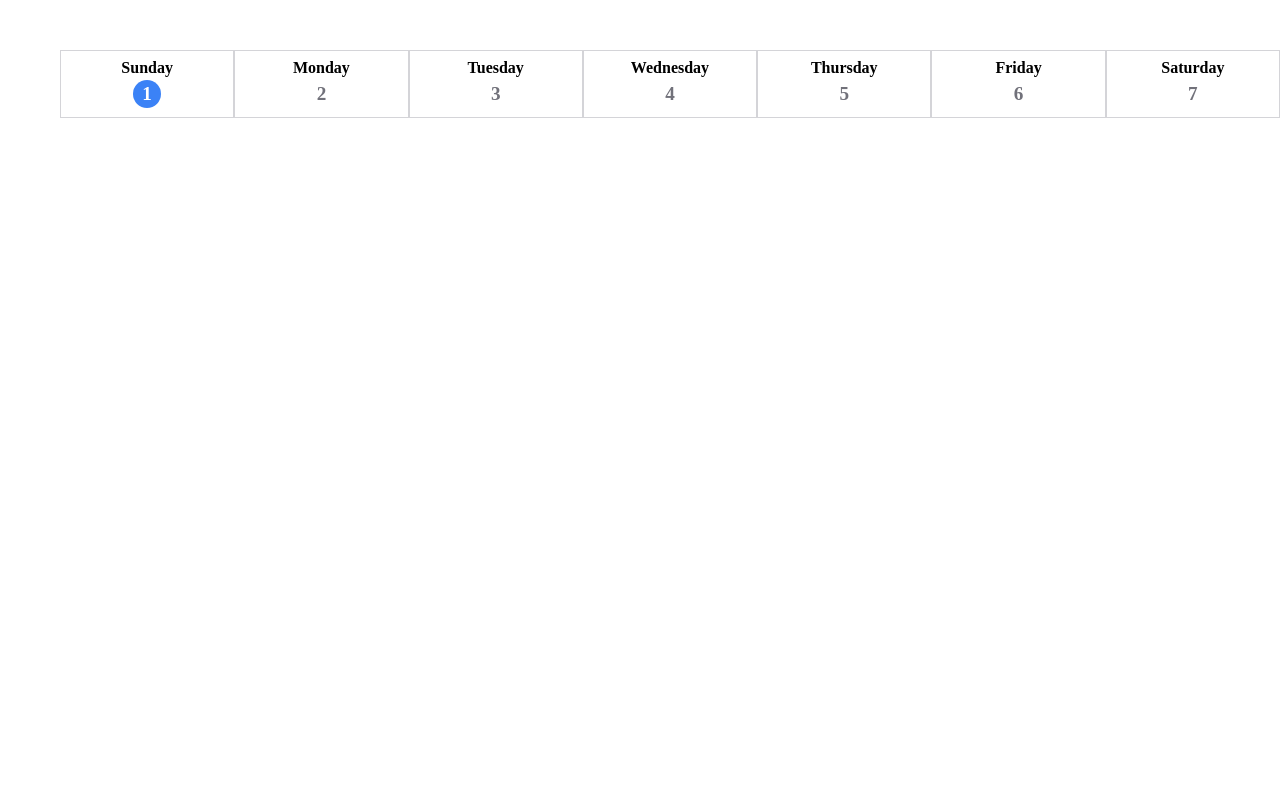
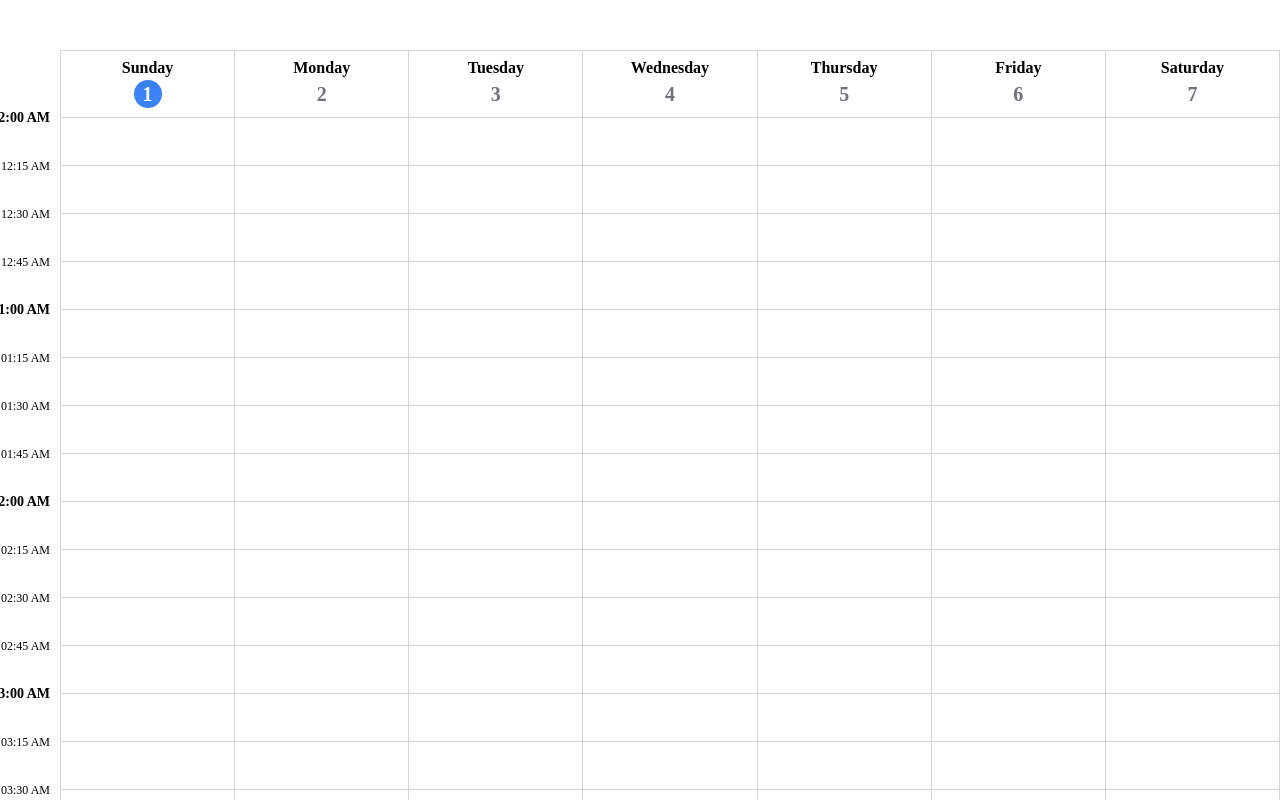
Before and after one commit to chidojiro/skedulo-test, a React (Vite) app: page / in a window 1280 px wide. Shown: the top 800 px of the page. Built offline with nearby package versions, Linux system fonts and the light colour scheme.

Commit message:
feat: basic calendar body

```diff
--- /dev/null
+++ b/src/packages/calendar/CalendarBody.scss
@@ -0,0 +1,30 @@
+.calendar-body {
+  &__row {
+    margin-left: var(--calendar-time-container-width);
+    display: flex;
+    position: relative;
+
+    .calendar-body__cell {
+      border: 1px solid var(--gray-300);
+      border-top: none;
+      flex: 1;
+
+      &:not(:last-of-type) {
+        border-right: none;
+      }
+    }
+  }
+
+  &__time-mark {
+    position: absolute;
+    top: 0;
+    left: -10px;
+    transform: translate(-100%, -50%);
+    font-size: 12px;
+
+    &--primary {
+      font-weight: bold;
+      font-size: 14px;
+    }
+  }
+}
--- /dev/null
+++ b/src/packages/calendar/CalendarBody.tsx
@@ -0,0 +1,54 @@
+import React from 'react';
+
+import { range } from 'lodash-es';
+
+import './CalendarBody.scss';
+import dayjs from 'dayjs';
+import { CALENDAR_ROW_HEIGHT } from './constants';
+import { useCalendarContext } from './CalendarProvider';
+import { CalendarCell } from './CalendarCell';
+import clsx from 'clsx';
+
+export type CalendarBodyProps = {
+  //
+};
+
+const TIME_GAP = 15; // In minutes
+
+const timeMarkCount = 24 * (60 / TIME_GAP);
+
+export const CalendarBody = ({}: CalendarBodyProps) => {
+  const { viewingWeek } = useCalendarContext();
+
+  return (
+    <div>
+      {range(timeMarkCount).map((timeOffset) => {
+        const timeMark = viewingWeek.minute(timeOffset * TIME_GAP);
+
+        return (
+          <div
+            key={timeOffset}
+            className="calendar-body__row"
+            style={{ height: CALENDAR_ROW_HEIGHT }}
+          >
+            <div
+              className={clsx(
+                'calendar-body__time-mark',
+                timeMark.minute() === 0 && 'calendar-body__time-mark--primary',
+              )}
+            >
+              {timeMark.format('hh:mm A')}
+            </div>
+            {range(7).map((dateOffset) => (
+              <CalendarCell
+                key={dateOffset}
+                className="calendar-body__cell"
+                timeMark={viewingWeek.date(dateOffset).minute(timeOffset * TIME_GAP)}
+              />
+            ))}
+          </div>
+        );
+      })}
+    </div>
+  );
+};
--- a/src/packages/calendar/CalendarCell.tsx
+++ b/src/packages/calendar/CalendarCell.tsx
@@ -1,11 +1,18 @@
 import { Children, ClassName } from '@/common/types';
-import React from 'react';
+import clsx from 'clsx';
+import { Dayjs } from 'dayjs';
 
-export type CalendarCellProps = Children &
-  ClassName & {
-    //
+export type CalendarCellProps = ClassName &
+  Children & {
+    timeMark: Dayjs;
   };
 
-export const CalendarCell = ({ children }: CalendarCellProps) => {
-  return <div className="calendar-cell">{children}</div>;
+export const CalendarCell = ({ className, timeMark, ...restProps }: CalendarCellProps) => {
+  return (
+    <div
+      className={clsx('calendar-cell', className)}
+      {...restProps}
+      data-from={timeMark.toDate()}
+    ></div>
+  );
 };
--- a/src/packages/calendar/CalendarHeader.scss
+++ b/src/packages/calendar/CalendarHeader.scss
@@ -10,6 +10,10 @@
     justify-content: center;
     height: 68px;
     text-align: center;
+
+    &:not(:last-of-type)  {
+      border-right: none;
+    }
   }
 
   &__cell-day {
@@ -19,7 +23,7 @@
 
   &__cell-date {
     font-weight: bold;
-    font-size: 1.2rem;
+    font-size: 20px;
     color: var(--gray-500);
     width: 28px;
     height: 28px;
--- a/src/packages/calendar/CalendarPage.tsx
+++ b/src/packages/calendar/CalendarPage.tsx
@@ -1,6 +1,7 @@
 import React from 'react';
 
 import { CalendarHeader } from './CalendarHeader';
+import { CalendarBody } from './CalendarBody';
 import { CalendarProvider } from './CalendarProvider';
 
 import './CalendarPage.scss';
@@ -15,6 +16,7 @@ const CalendarPage = ({}: CalendarPageProps) => {
     <CalendarProvider>
       <div className="calendar-page">
         <CalendarHeader />
+        <CalendarBody />
       </div>
     </CalendarProvider>
   );
--- a/src/packages/calendar/constants.ts
+++ b/src/packages/calendar/constants.ts
@@ -1 +1 @@
-export const CALENDAR_CELL_HEIGHT = 48;
+export const CALENDAR_ROW_HEIGHT = 48;
```
